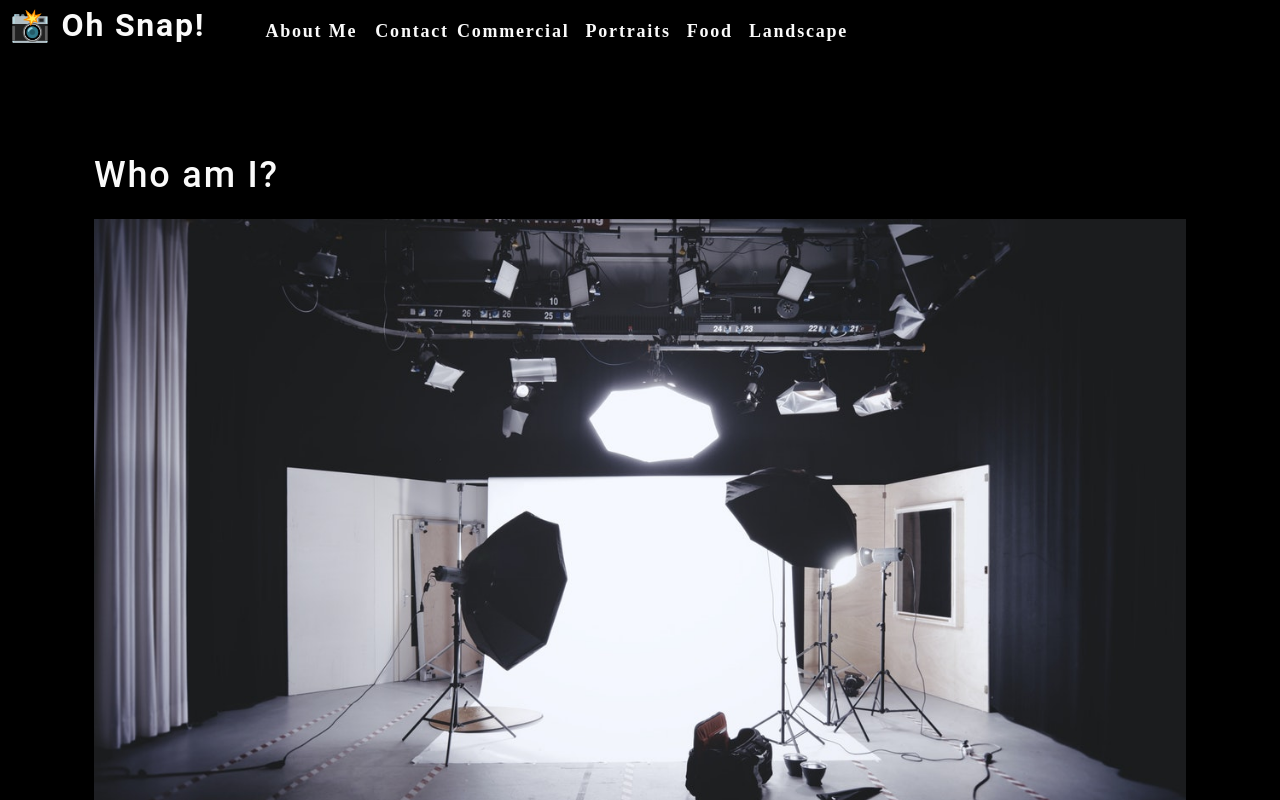
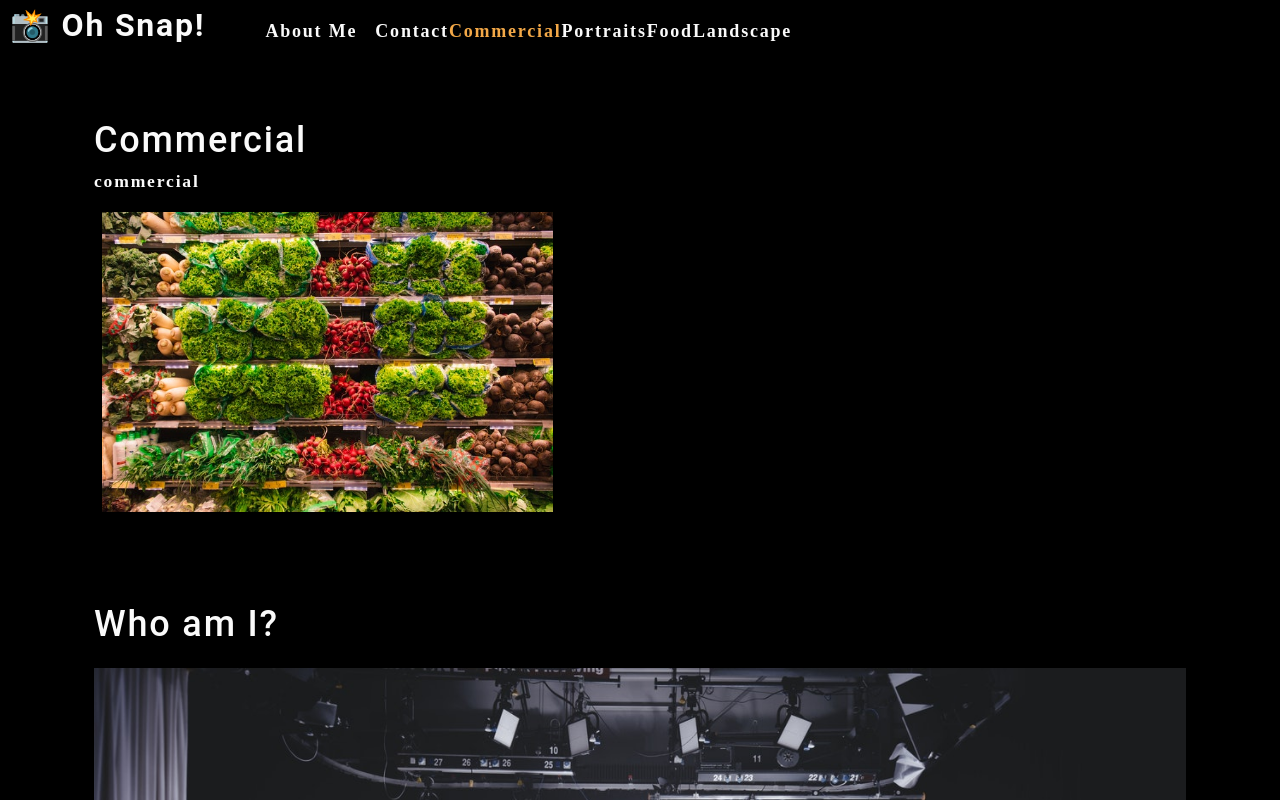
Before and after one commit to JoseEPina/photo-port, a React (Create React App) app: page / in a window 1280 px wide. Shown: the top 800 px of the page. Built offline with nearby package versions, Linux system fonts and the light colour scheme.

Commit message:
Created conditional Rendering for the categories in Nav section.

```diff
--- a/src/App.js
+++ b/src/App.js
@@ -1,13 +1,31 @@
-import React from 'react';
+import React, { useState } from 'react';
 import Nav from './components/Nav';
 import About from './components/About';
+import Gallery from './components/Gallery';
 import './App.css';
 
 function App() {
+   const [categories] = useState([
+      {
+         name: 'Commercial',
+         description: 'Photos of grocery stores, food trucks, and other commercial projects',
+      },
+      { name: 'Portraits', description: 'Portraits of peoplen in my life' },
+      { name: 'Food', description: 'Delicious delicacies' },
+      { name: 'Landscape', description: 'Fields, farmhouses, waterfalls, and the beauty of nature' },
+   ]);
+
+   const [currentCategory, setCurrentCategory] = useState(categories[0]);
+
    return (
       <div>
-         <Nav></Nav>
+         <Nav //
+            categories={categories}
+            setCurrentCategory={setCurrentCategory}
+            currentCategory={currentCategory}
+         ></Nav>
          <main>
+            <Gallery></Gallery>
             <About></About>
          </main>
       </div>
--- /dev/null
+++ b/src/components/Gallery/index.js
@@ -0,0 +1,25 @@
+import React from 'react';
+import { capitalizeFirstLetter } from '../../utils/helpers';
+import photo from '../../assets/small/commercial/0.jpg';
+
+function Gallery(props) {
+   const currentCategory = {
+      name: 'commercial',
+      description: 'Photos of grocery stores, food trucks, and other commercial projects',
+   };
+   return (
+      <section>
+         <h1>{capitalizeFirstLetter(currentCategory.name)}</h1>
+         <p>{currentCategory.name}</p>
+         <div className='flex-row'>
+            <img //
+               src={photo}
+               alt='Commercial Example'
+               className='img-thumbnail mx-1'
+            />
+         </div>
+      </section>
+   );
+}
+
+export default Gallery;
--- a/src/components/Nav/index.js
+++ b/src/components/Nav/index.js
@@ -1,20 +1,15 @@
-import React from 'react';
+import React, { useState } from 'react';
+import { capitalizeFirstLetter } from '../../utils/helpers';
 
-const categories = [
-   {
-      name: 'Commercial',
-      description: 'Photos of grocery stores, food trucks, and other commercial projects',
-   },
-   { name: 'Portraits', description: 'Portraits of peoplen in my life' },
-   { name: 'Food', description: 'Delicious delicacies' },
-   { name: 'Landscape', description: 'Fields, farmhouses, waterfalls, and the beauty of nature' },
-];
 
-function categorySelected(name) {
-   console.log(`${name} clicked`);
-}
+function Nav(props) {
+   const {
+      //
+      categories = [],
+      setCurrentCategory,
+      currentCategory,
+   } = props;
 
-function Nav() {
    return (
       <header className='flex-row px-1'>
          <h2>
@@ -37,8 +32,14 @@
                   <span>Contact</span>
                </li>
                {categories.map((category) => (
-                  <li className='mx-1' key={category.name}>
-                     <span onClick={() => categorySelected(category.name)}>{category.name}</span>
+                  <li className={`mx-1' ${currentCategory.name === category.name && 'navActive'}`} key={category.name}>
+                     <span
+                        onClick={() => {
+                           setCurrentCategory(category);
+                        }}
+                     >
+                        {capitalizeFirstLetter(category.name)}
+                     </span>
                   </li>
                ))}
             </ul>
```
